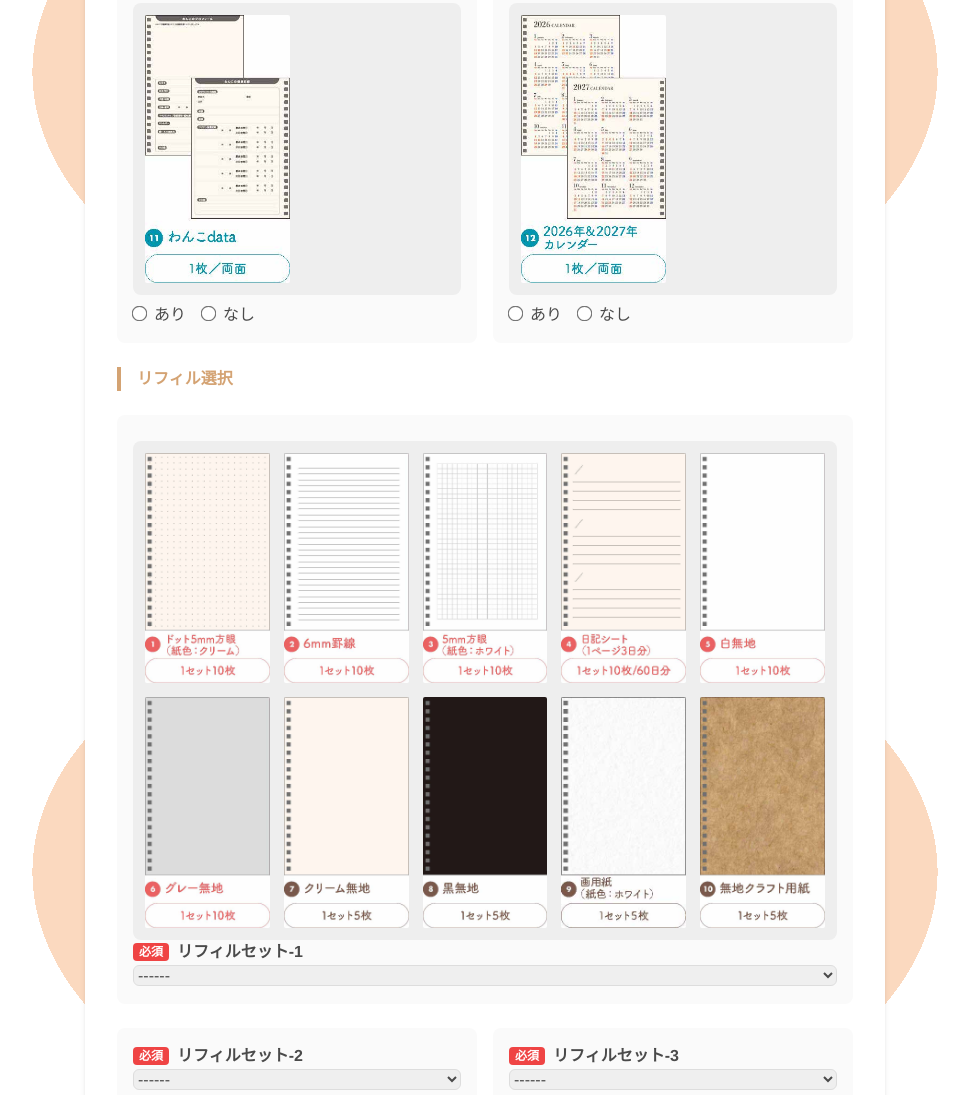
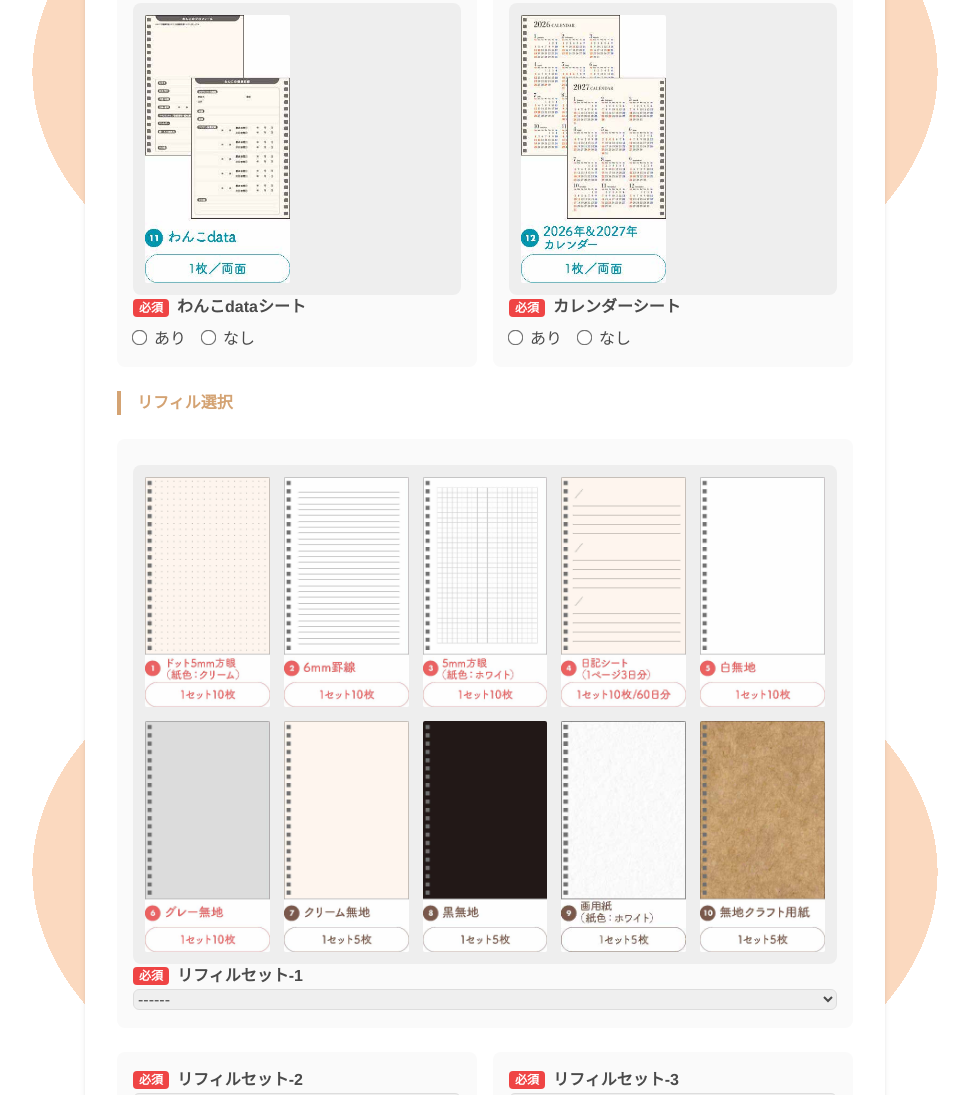
Before and after one commit to handa-test/ttt, a plain HTML site: page index.html in a window 1280 px wide. Shown: the part 2728-3823 px from the top of the page, without its empty margins (155-1124 px from the left). Drawn offline with nearby package versions, Linux system fonts and the light colour scheme.

Commit message:
Update index.html

```diff
--- a/index.html
+++ b/index.html
@@ -409,7 +409,7 @@
                             <img src="assets/images/others/dog_data.jpg" alt="わんこdataシート" onerror="this.src='https://placehold.jp/24/d4a373/ffffff/100x140.png?text=Data+Sheet'">
                         </div>
                     </div>
-
+<label class="block font-bold"><span class="required-tag">必須</span>わんこdataシート</label>
                     <div class="flex gap-4 mt-2">
                         <label><input name="field_5870317" type="radio" value="0" required>あり</label>
                         <label><input name="field_5870317" type="radio" value="1">なし</label>
@@ -424,6 +424,7 @@
                             <img src="assets/images/others/calendar.jpg" alt="カレンダーシート" onerror="this.src='https://placehold.jp/24/d4a373/ffffff/100x140.png?text=Calendar'">
                         </div>
                     </div>
+                                        <label class="block font-bold"><span class="required-tag">必須</span>カレンダーシート</label>
                     <div class="flex gap-4 mt-2">
                         <label><input name="field_5870320" type="radio" value="0" required>あり</label>
                         <label><input name="field_5870320" type="radio" value="1">なし</label>
```
